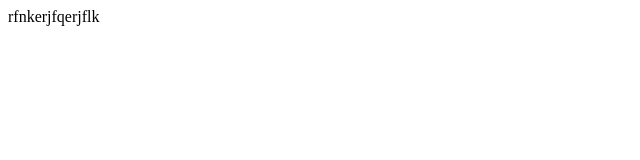
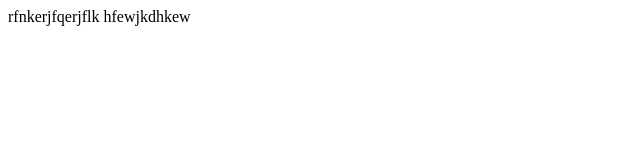
Before and after one commit to Karan764/aatom, a plain HTML site: page index.html in a window 1280 px wide. Shown: the whole page, without its empty margins (0-640 px from the left). Drawn offline with Linux system fonts and the light colour scheme.

Commit message:
initial commit

```diff
--- a/index.html
+++ b/index.html
@@ -6,5 +6,6 @@
   </head>
   <body>
     rfnkerjfqerjflk
+    hfewjkdhkew
   </body>
 </html>
```
